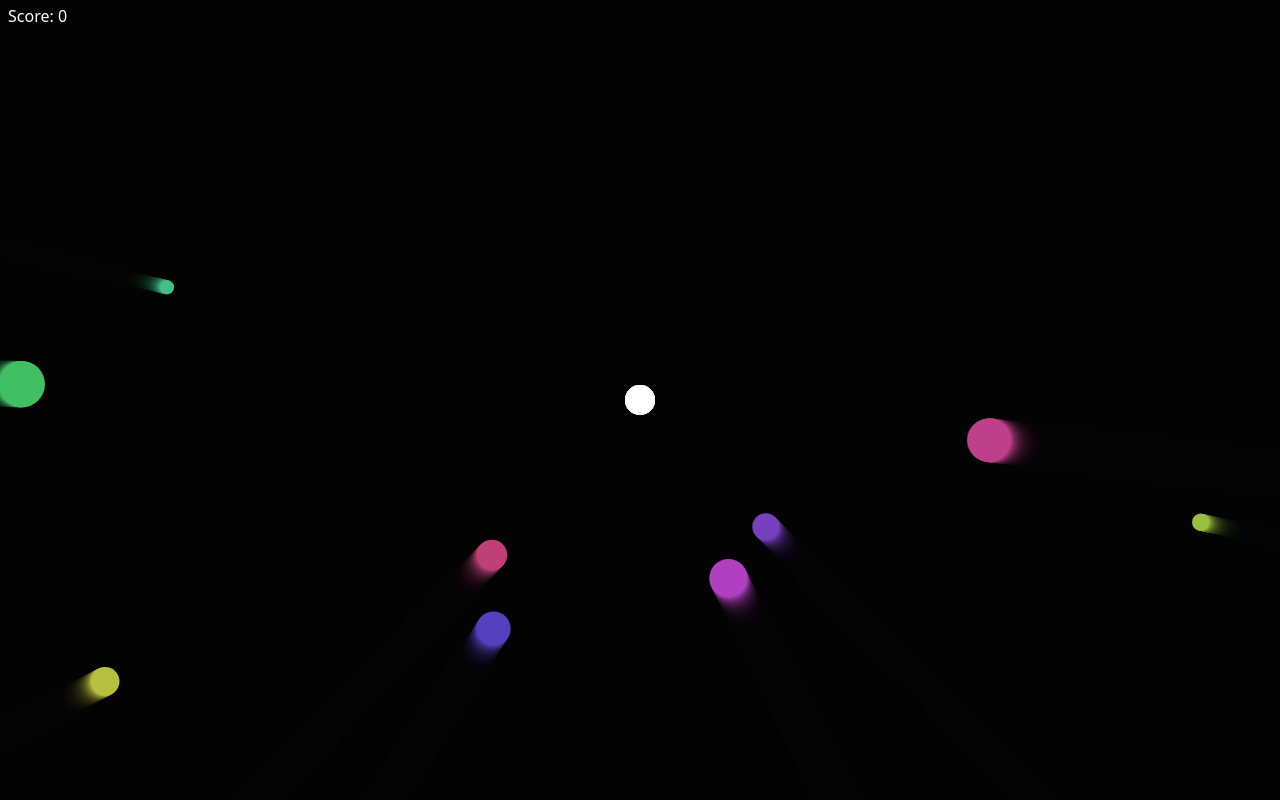
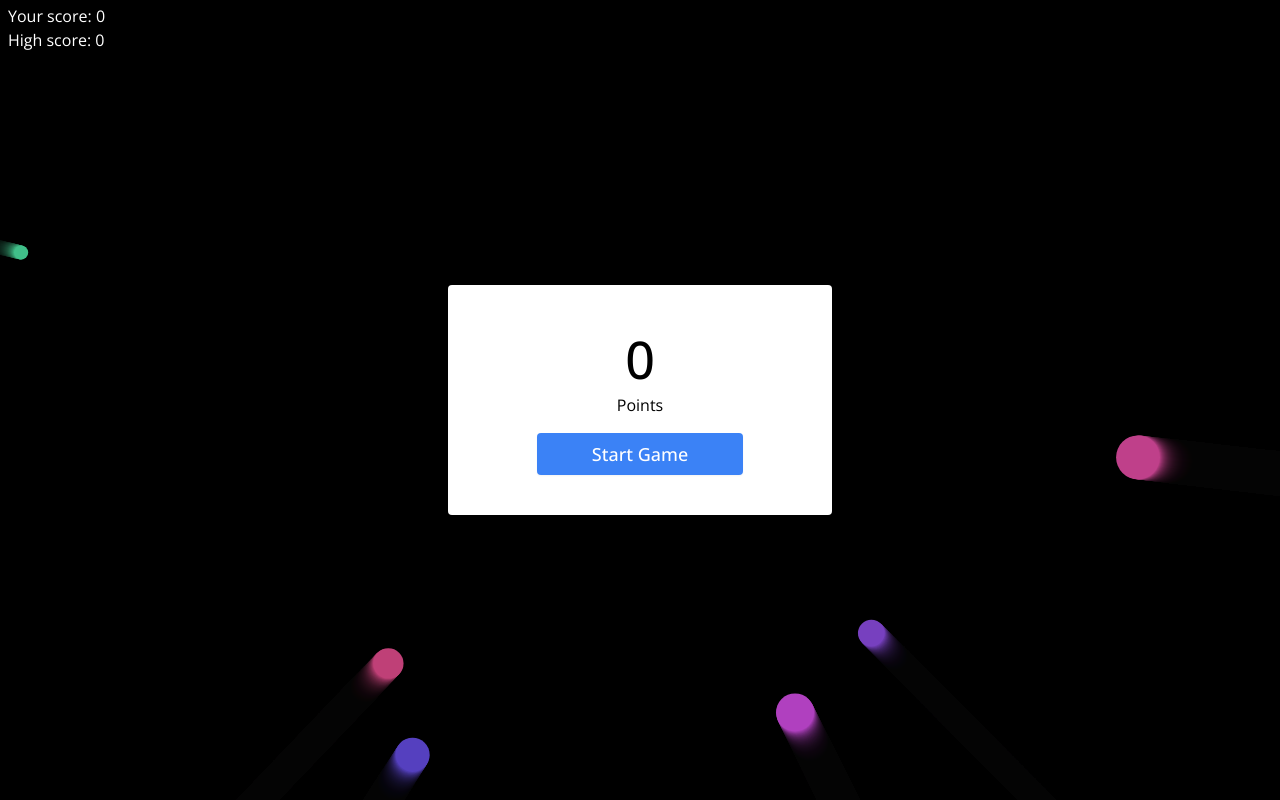
Before and after one commit to tdubsxc/galaxy-invaders, a website built with Vite: page index.html in a window 1280 px wide. Built offline with nearby package versions, Linux system fonts and the light colour scheme.

Commit message:
Added a modal and start button.

```diff
--- a/assets/css/style.css
+++ b/assets/css/style.css
@@ -25,5 +25,6 @@
 }
 
 body {
-  overflow: hidden;
+  overflow-y: hidden;
+  background-color: #000;
 }
--- a/index.html
+++ b/index.html
@@ -6,13 +6,34 @@
     <meta name="viewport" content="width=device-width, initial-scale=1.0" />
     <title>Galaxy Invaders</title>
     <link rel="shortcut icon" href="favicon.ico" type="image/x-icon" />
+    <link rel="preconnect" href="https://fonts.googleapis.com" />
+    <link rel="preconnect" href="https://fonts.gstatic.com" crossorigin />
+    <link
+      href="https://fonts.googleapis.com/css2?family=Open+Sans:wght@400;500;700&family=Roboto:wght@300;400;500;700;900&display=swap"
+      rel="stylesheet"
+    />
   </head>
-  <body>
+  <body class="font-body">
+    <div class="absolute top-0 left-0 text-white ml-2 mt-1 select-none">
+      <div>
+        <span>Your score: </span>
+        <span id="score">0</span>
+      </div>
+      <span>High score: </span>
+      <span id="high-score">0</span>
+    </div>
+    <div id="modal-box" class="fixed inset-0 flex flex-col justify-center items-center">
+      <div class="bg-white w-full max-w-sm rounded shadow-xl px-5 py-10 text-center">
+        <h1 id="modal-score" class="font-medium text-6xl my-2">0</h1>
+        <p>Points</p>
+        <div class="mt-4">
+          <button id="start-game-btn" class="btn w-3/5 text-md text-white bg-blue-500 hover:bg-blue-700">
+            Start Game
+          </button>
+        </div>
+      </div>
+    </div>
     <canvas></canvas>
-    <div class="absolute top-0 left-0 text-white ml-2 mt-1 select-none">
-      <span>Score: </span>
-      <span id="score">0</span>
-    </div>
     <script
       src="https://cdnjs.cloudflare.com/ajax/libs/gsap/3.9.1/gsap.min.js"
       integrity="sha512-H6cPm97FAsgIKmlBA4s774vqoN24V5gSQL4yBTDOY2su2DeXZVhQPxFK4P6GPdnZqM9fg1G3cMv5wD7e6cFLZQ=="
```
